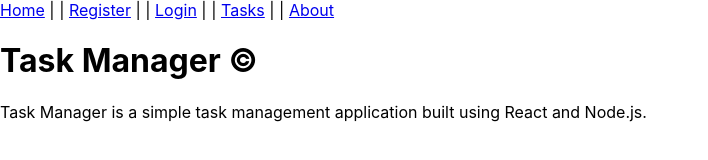
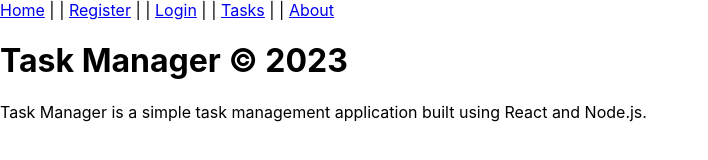
Before and after one commit to mpierce1988/ReactTaskManager, a React (Create React App) app in the folder task-manager/: page /about in a window 1280 px wide. Shown: the top 160 px of the page, without its empty margins (0-708 px from the left). Built offline with nearby package versions, Linux system fonts and the light colour scheme.

Commit message:
Fixed error with About section and current year

```diff
--- a/task-manager/src/containers/About.js
+++ b/task-manager/src/containers/About.js
@@ -1,9 +1,10 @@
 
 export function About(){
+    const currentYear = new Date().getFullYear();
     return (
         <>
 
-            <h1>Task Manager &copy; {new Date().getFullYear}</h1>
+            <h1>Task Manager &copy; {currentYear}</h1>
             <p>Task Manager is a simple task management application built using React and Node.js.</p>
 
         </>
```
